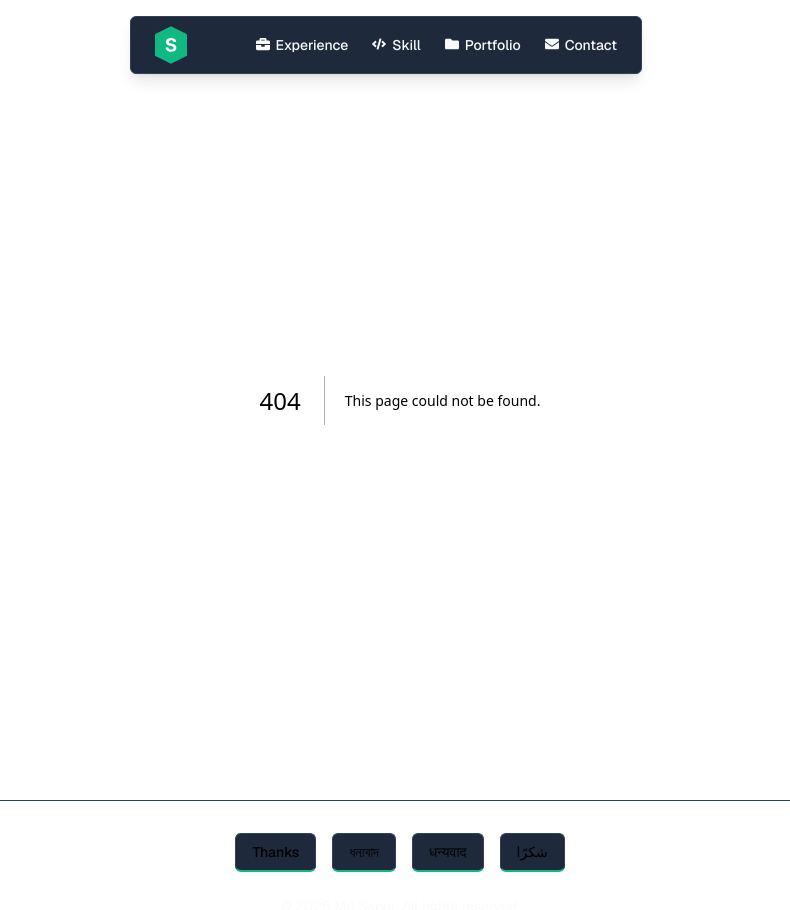
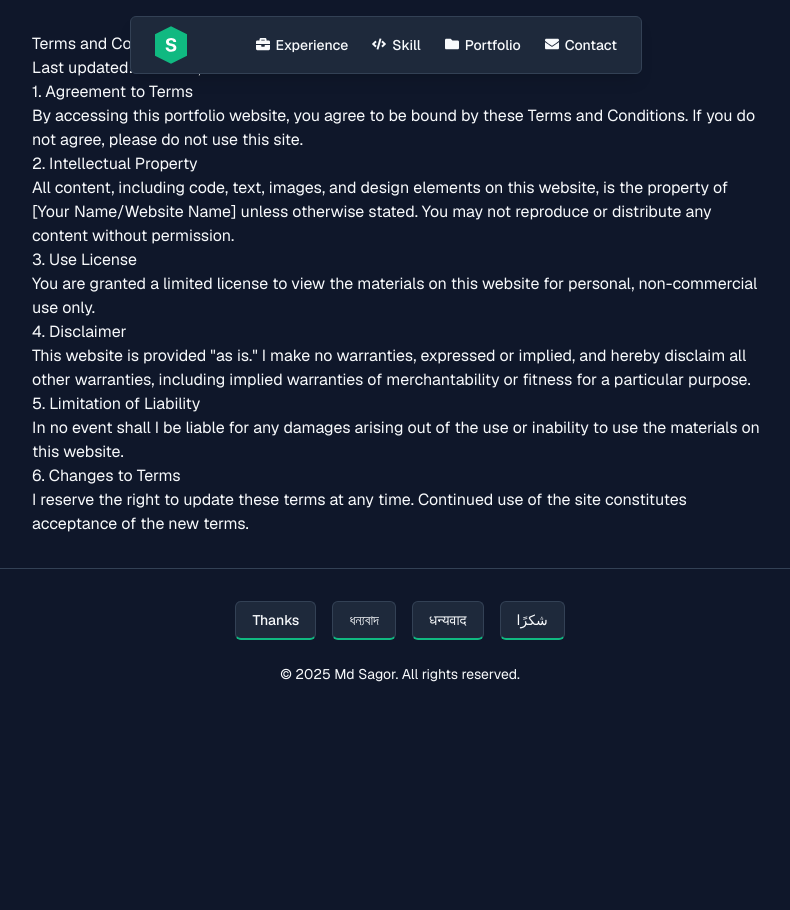
Before and after one commit to Sagor8204/My-Portfolio, a Next.js app: page /terms-conditions in a window 1280 px wide. Before the commit this address had no page. Shown: the top 910 px of the page, without its empty margins (270-1060 px from the left). After the commit the page ends 800 px from the top, so only its background shows below. Built offline with nearby package versions, Linux system fonts and the light colour scheme.

Commit message:
privacy and terms page

```diff
--- /dev/null
+++ b/src/app/privacy-policy/page.js
@@ -0,0 +1,37 @@
+export default function PrivacyPolicy() {
+  return (
+    <div className="min-h-screen bg-[#0f172a] font-sans">
+      <div className="max-w-5xl mx-auto">
+        <div className="py-16 md:py-20 md:mt-12 px-4">
+            <h1>Privacy Policy</h1>
+      <p>Last updated: June 25, 2026</p>
+
+      <section>
+        <h2>1. Introduction</h2>
+        <p>Your privacy is important to me. This Privacy Policy explains how I collect, use, and protect your information when you visit my portfolio website.</p>
+      </section>
+
+      <section>
+        <h2>2. Data Collection</h2>
+        <p>I do not collect personal information about you unless you voluntarily provide it to me, such as by sending me an email or filling out a contact form.</p>
+      </section>
+
+      <section>
+        <h2>3. Use of Data</h2>
+        <p>If you contact me, I will use your information solely to respond to your inquiry. I do not sell, rent, or share your personal data with third parties.</p>
+      </section>
+
+      <section>
+        <h2>4. Cookies</h2>
+        <p>This website may use basic cookies to improve your browsing experience. You can choose to disable cookies through your browser settings.</p>
+      </section>
+
+      <section>
+        <h2>5. Contact</h2>
+        <p>If you have any questions about this Privacy Policy, please contact me at [Your Email Address].</p>
+      </section>
+        </div>
+      </div>
+    </div>
+  );
+}
--- /dev/null
+++ b/src/app/terms-conditions/page.js
@@ -0,0 +1,38 @@
+export default function TermsAndConditions() {
+  return (
+    <div style={{ maxWidth: '800px', margin: '0 auto', padding: '2rem' }}>
+      <h1>Terms and Conditions</h1>
+      <p>Last updated: June 25, 2026</p>
+
+      <section>
+        <h2>1. Agreement to Terms</h2>
+        <p>By accessing this portfolio website, you agree to be bound by these Terms and Conditions. If you do not agree, please do not use this site.</p>
+      </section>
+
+      <section>
+        <h2>2. Intellectual Property</h2>
+        <p>All content, including code, text, images, and design elements on this website, is the property of [Your Name/Website Name] unless otherwise stated. You may not reproduce or distribute any content without permission.</p>
+      </section>
+
+      <section>
+        <h2>3. Use License</h2>
+        <p>You are granted a limited license to view the materials on this website for personal, non-commercial use only.</p>
+      </section>
+
+      <section>
+        <h2>4. Disclaimer</h2>
+        <p>This website is provided "as is." I make no warranties, expressed or implied, and hereby disclaim all other warranties, including implied warranties of merchantability or fitness for a particular purpose.</p>
+      </section>
+
+      <section>
+        <h2>5. Limitation of Liability</h2>
+        <p>In no event shall I be liable for any damages arising out of the use or inability to use the materials on this website.</p>
+      </section>
+
+      <section>
+        <h2>6. Changes to Terms</h2>
+        <p>I reserve the right to update these terms at any time. Continued use of the site constitutes acceptance of the new terms.</p>
+      </section>
+    </div>
+  );
+}
```
